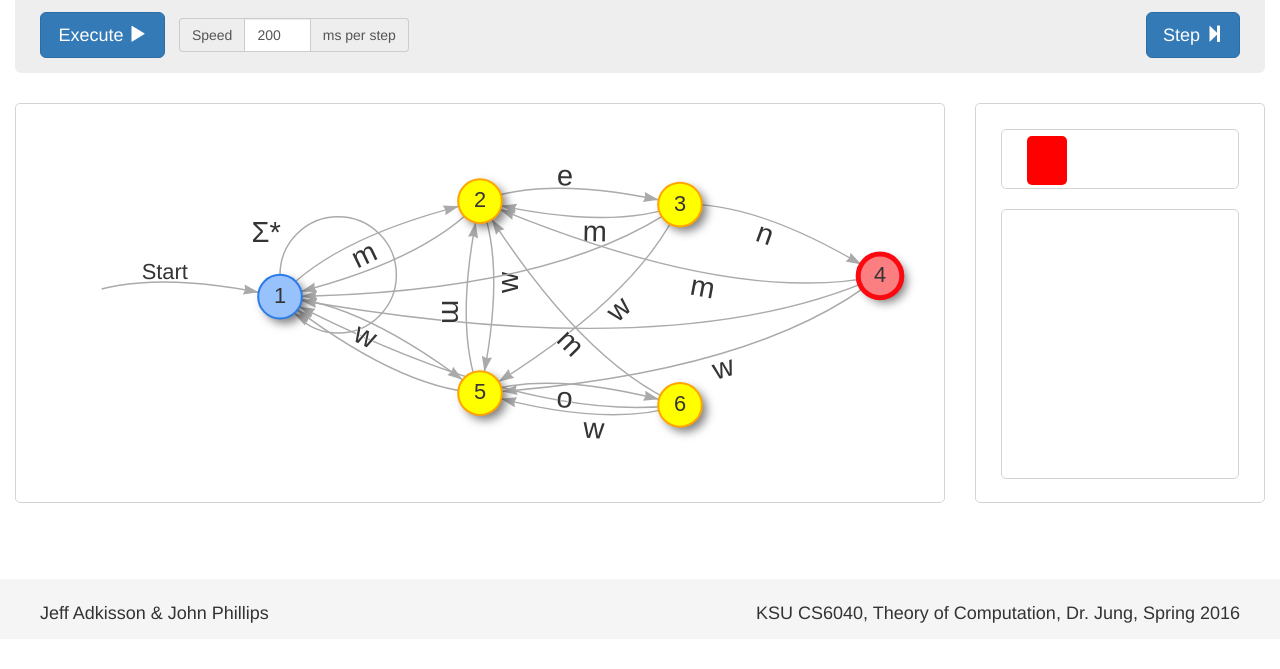
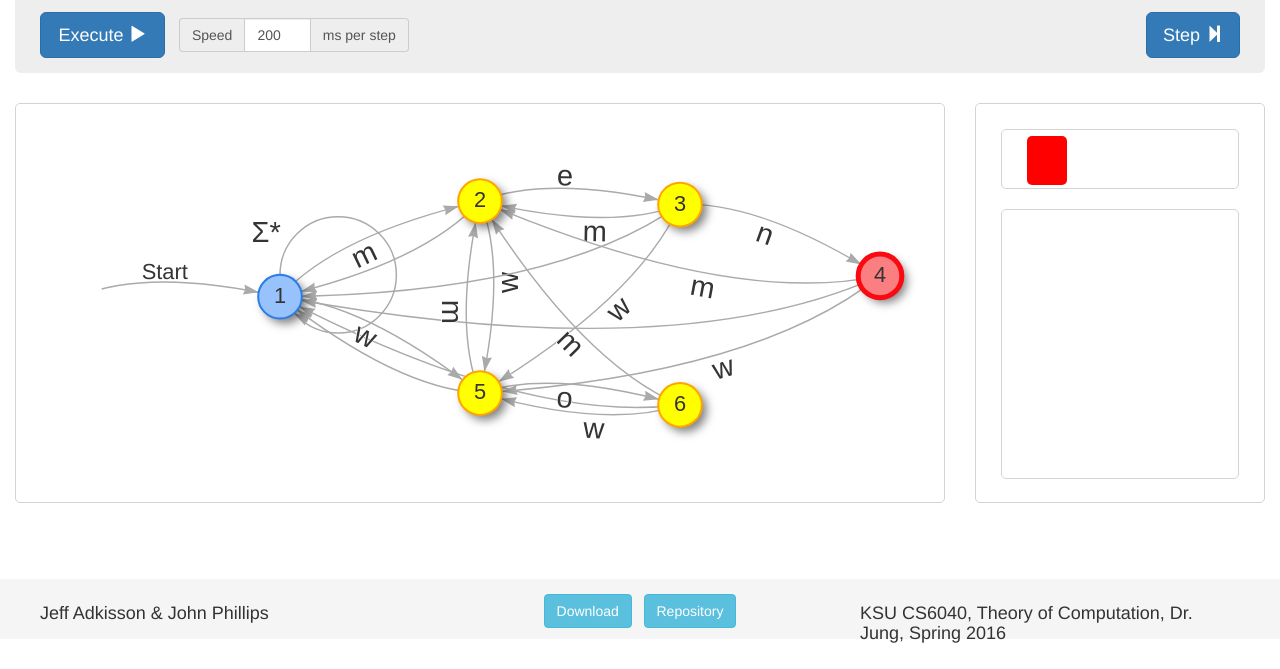
Before and after one commit to jadkisson/dfa, a plain HTML site: page index.html in a window 1280 px wide. Shown: the part 161-830 px from the top of the page. Drawn offline with nearby package versions, Linux system fonts and the light colour scheme.

Commit message:
Added repo links

```diff
--- a/index.html
+++ b/index.html
@@ -87,12 +87,17 @@
   <footer class="footer">
     <div class="container-fluid">
       <div class="row">
-        <div class="col-md-6">
+        <div class="col-md-4">
           <h4>
         Jeff Adkisson & John Phillips
       </h4>
         </div>
-        <div class="col-md-6">
+		<div class="col-md-4 text-center">
+			<a href="https://github.com/jadkisson/dfa/archive/master.zip" class="btn btn-info">Download</a>
+			&nbsp;
+			<a href="https://github.com/jadkisson/dfa" class="btn btn-info">Repository</a>
+		</div>
+        <div class="col-md-4">
           <div class="pull-right">
             <h4>
           KSU CS6040, Theory of Computation, Dr. Jung, Spring 2016
```
